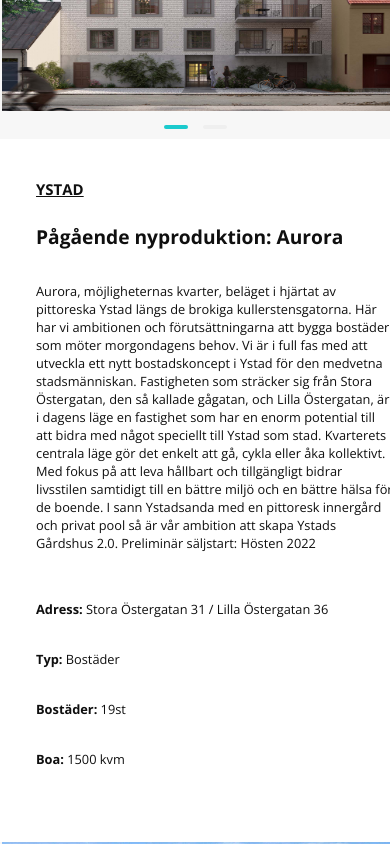
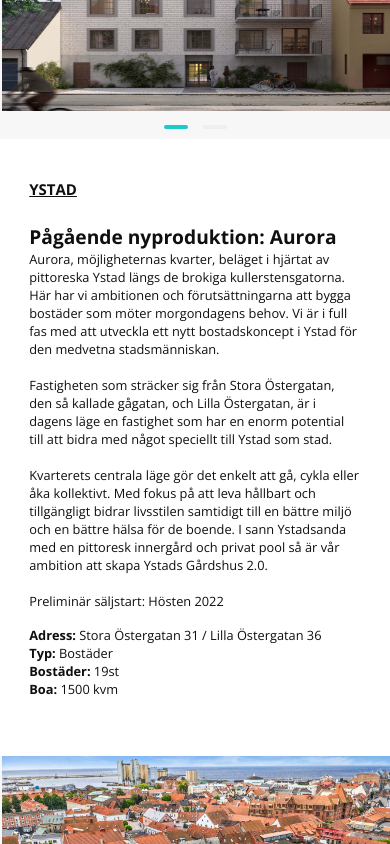
Before and after one commit to hop-technology/timotuz_website, a Next.js app: page /properties in a window 390 px wide. Shown: the part 980-1824 px from the top of the page. Built offline with nearby package versions, Linux system fonts and the light colour scheme.

Commit message:
adds workaround for line breaks in first text body paragraph

```diff
--- a/components/PropertiesCards.jsx
+++ b/components/PropertiesCards.jsx
@@ -17,7 +17,23 @@ const PropertiesCards = () => {
               <h2>{property.name}</h2>
             </div>
             <div>
-              <p>{property.description}</p>
+              <p>
+                {property.description
+                  ? property.description
+                  : property.description_text?.map((text, index) => {
+                      return (
+                        <>
+                          <p>{text.description_1}</p>
+                          <br />
+                          <p>{text.description_2}</p>
+                          <br />
+                          <p>{text.description_3}</p>
+                          <br />
+                          <p>{text.description_4}</p>
+                        </>
+                      )
+                    })}
+              </p>
             </div>
             <div className='properties-cards__info'>
               <p>
--- a/public/properties_dynamic.js
+++ b/public/properties_dynamic.js
@@ -16,8 +16,17 @@ const properties_dynamic = [
     id: 1,
     district: 'YSTAD',
     name: 'Pågående nyproduktion: Aurora',
-    description:
-      'Aurora, möjligheternas kvarter, beläget i hjärtat av pittoreska Ystad längs de brokiga kullerstensgatorna. Här har vi ambitionen och förutsättningarna att bygga bostäder som möter morgondagens behov. Vi är i full fas med att utveckla ett nytt bostadskoncept i Ystad för den medvetna stadsmänniskan.\r\n\r\nFastigheten som sträcker sig från Stora Östergatan, den så kallade gågatan, och Lilla Östergatan, är i dagens läge en fastighet som har en enorm potential till att bidra med något speciellt till Ystad som stad.\r\n\r\nKvarterets centrala läge gör det enkelt att gå, cykla eller åka kollektivt. Med fokus på att leva hållbart och tillgängligt bidrar livsstilen samtidigt till en bättre miljö och en bättre hälsa för de boende. I sann Ystadsanda med en pittoresk innergård och privat pool så är vår ambition att  skapa Ystads Gårdshus 2.0.\r\n\r\nPreliminär säljstart: Hösten 2022 ',
+    description_text: [
+      {
+        description_1:
+          'Aurora, möjligheternas kvarter, beläget i hjärtat av pittoreska Ystad längs de brokiga kullerstensgatorna. Här har vi ambitionen och förutsättningarna att bygga bostäder som möter morgondagens behov. Vi är i full fas med att utveckla ett nytt bostadskoncept i Ystad för den medvetna stadsmänniskan.',
+        description_2:
+          'Fastigheten som sträcker sig från Stora Östergatan, den så kallade gågatan, och Lilla Östergatan, är i dagens läge en fastighet som har en enorm potential till att bidra med något speciellt till Ystad som stad.',
+        description_3:
+          'Kvarterets centrala läge gör det enkelt att gå, cykla eller åka kollektivt. Med fokus på att leva hållbart och tillgängligt bidrar livsstilen samtidigt till en bättre miljö och en bättre hälsa för de boende. I sann Ystadsanda med en pittoresk innergård och privat pool så är vår ambition att  skapa Ystads Gårdshus 2.0.',
+        description_4: 'Preliminär säljstart: Hösten 2022 ',
+      },
+    ],
     address: 'Stora Östergatan 31 / Lilla Östergatan 36',
     type: 'Bostäder',
     housing: '19st',
--- a/styles/style.css
+++ b/styles/style.css
@@ -434,6 +434,8 @@ body {
   .properties-cards__text {
     width: 100%;
     margin-right: 0;
+    margin-left: 0;
+    width: 85%;
   }
 }
 .properties-cards__text h2 {
@@ -441,7 +443,7 @@ body {
 }
 @media only screen and (max-width: 56.25em) {
   .properties-cards__text h2 {
-    margin: 2rem;
+    margin: 0rem;
   }
 }
 .properties-cards__text h3 {
@@ -452,8 +454,6 @@ body {
 @media only screen and (max-width: 56.25em) {
   .properties-cards__text h3 {
     margin-top: 5rem;
-    margin-left: 2rem;
-    margin-bottom: 1rem;
   }
 }
 .properties-cards__text p {
@@ -461,7 +461,7 @@ body {
 }
 @media only screen and (max-width: 56.25em) {
   .properties-cards__text p {
-    margin: 2rem;
+    margin: 0rem;
   }
 }
 .properties-cards__info {
```
Also changed, not shown: sass/components/_propertiesCards.scss (+4 -4 lines), 1 other file (tests, documents, lock files or other folders).
